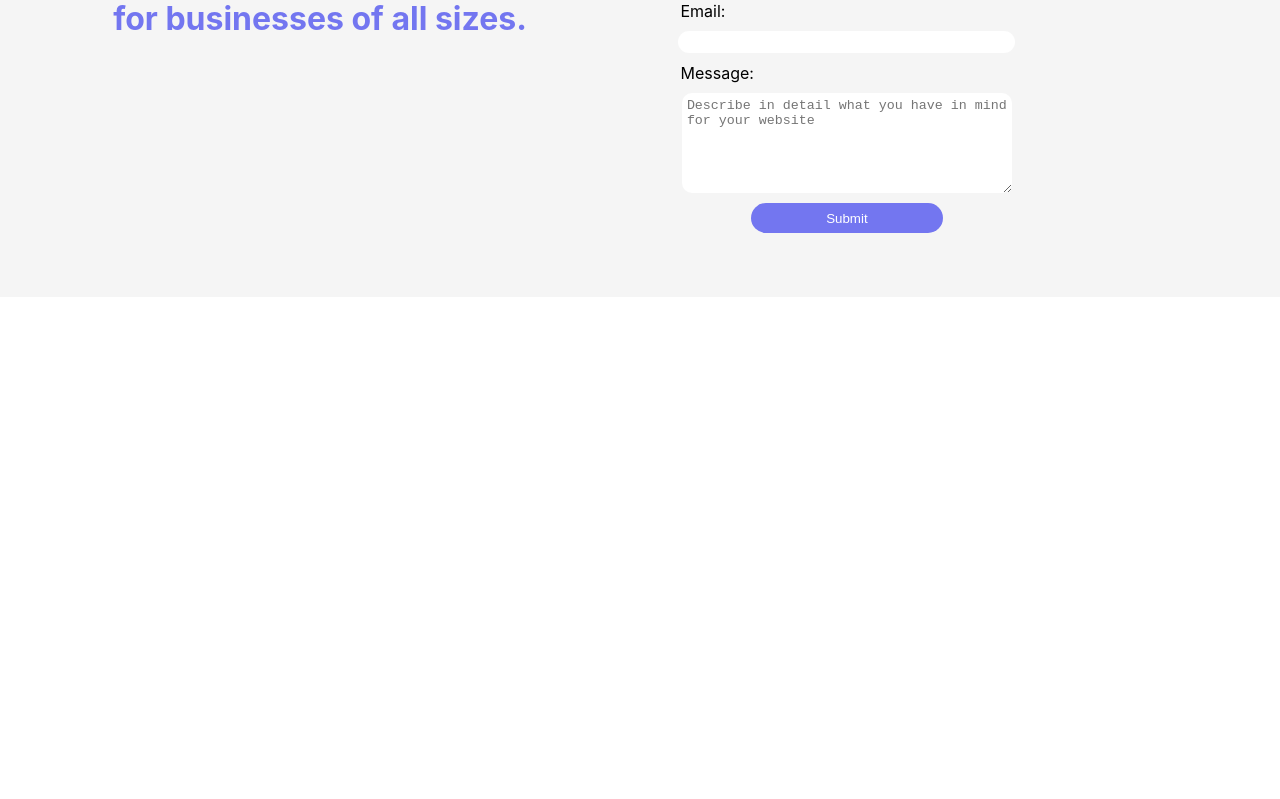
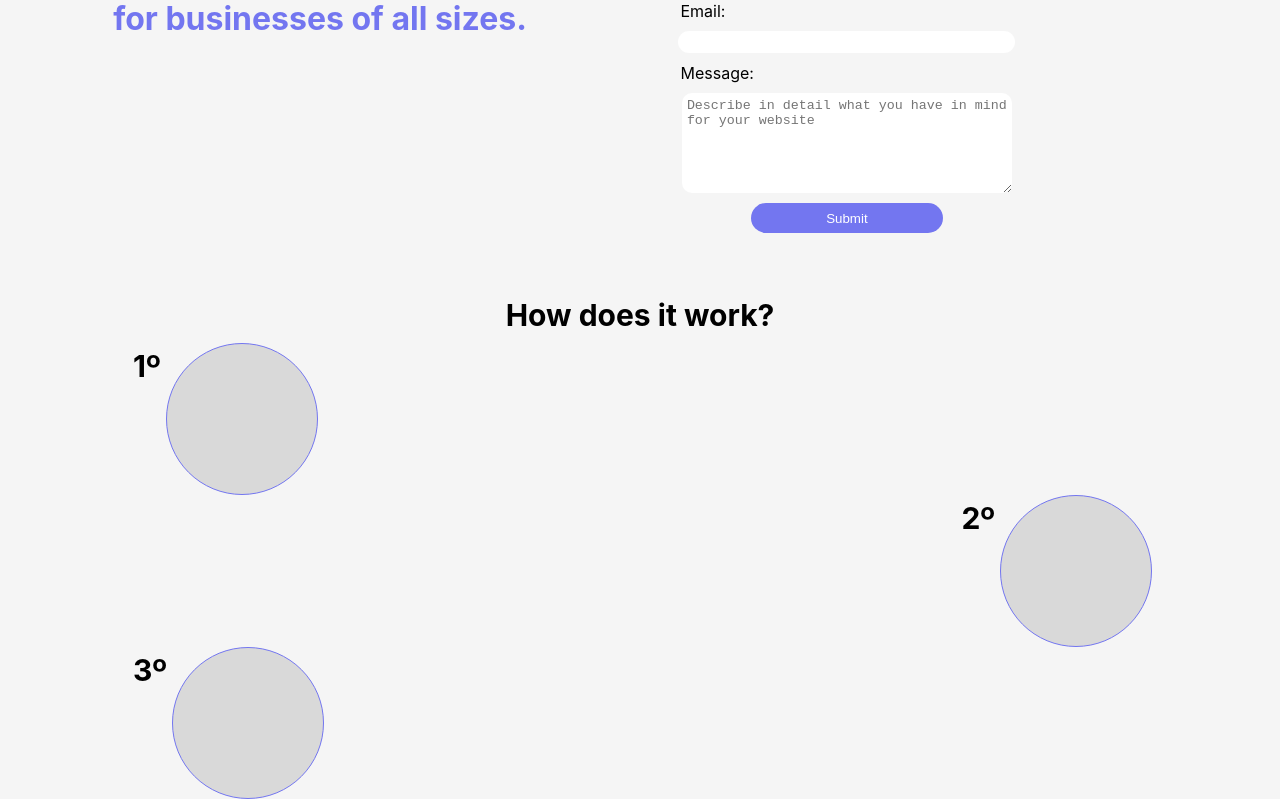
Before and after one commit to FelipeCastanheira/JLFC, a React (Create React App) app: page / in a window 1280 px wide. Shown: the part 245-1044 px from the top of the page. Before the commit the page ends 800 px from the top, so only its background shows below. Built offline with nearby package versions, Linux system fonts and the light colour scheme.

Commit message:
Main update

```diff
--- a/src/App.js
+++ b/src/App.js
@@ -2,6 +2,7 @@
 import React from 'react';
 import Navbar from './components/header/Navbar';
 import Main from './components/main/Main';
+import About from './components/about/About';
 
 
 
@@ -11,6 +12,7 @@
     <div className="App">
      <Navbar/>
      <Main/>
+  <About/>
     </div>
   );
 }
--- /dev/null
+++ b/src/components/about/About.js
@@ -0,0 +1,31 @@
+import React, { useState } from "react";
+import AboutContainer from "./About.styles";
+
+function About() {
+const [isOpen,setIsOpen] = useState(false)
+const [isOpen2,setIsOpen2] = useState(false)
+const [isOpen3,setIsOpen3] = useState(false)
+
+  return (
+    <AboutContainer>
+      <h2>How does it work?</h2>
+
+      <div className="left">
+        <h3>1º</h3>
+        <div className={`circle ${isOpen ? "open" : ""}`} onClick={()=>setIsOpen(!isOpen)}></div>
+      </div>
+
+      <div className="right">
+      <h3>2º</h3>
+        <div className={`circle ${isOpen2 ? "open" : ""}`} onClick={()=>setIsOpen2(!isOpen2)}></div>
+      </div>
+
+      <div className="left">
+      <h3>3º</h3>
+        <div className={`circle ${isOpen3 ? "open" : ""}`} onClick={()=>setIsOpen3(!isOpen3)}></div>
+      </div>
+    </AboutContainer>
+  );
+}
+
+export default About;
--- /dev/null
+++ b/src/components/about/About.styles.js
@@ -0,0 +1,101 @@
+import styled from "styled-components";
+
+const AboutContainer = styled.div`
+  background-color: var(--secondary);
+
+  h2 {
+    margin-top: 0;
+    margin-bottom: 10px;
+    font-size: 30px;
+  }
+
+  .circle {
+    width: 150px;
+    height: 150px;
+    border-radius: 50%;
+    background-color: var(--primary);
+    animation: ease-in;
+    transition: 0.4s;
+    border: solid 1px var(--tertiary);
+  }
+
+  .circle:hover {
+    cursor: pointer;
+  }
+
+  .open {
+    width: 400px;
+    border-radius: 30px;
+    transition: 0.4s;
+    animation: ease-out;
+  }
+
+  .left {
+    display: flex;
+    justify-content: flex-start;
+    width: 90vw;
+    padding-left: 10vw;
+  }
+
+  .right {
+    display: flex;
+    justify-content: flex-end;
+    width: 90vw;
+  }
+
+  h3 {
+    font-size: 30px;
+    margin: 5px;
+  }
+
+  @media screen and (max-width: 780px) {
+    padding-top: 15px;
+    display: flex;
+    flex-direction: column;
+    gap: 15px;
+    h2 {
+      font-size: 20px;
+      margin-bottom: 20px;
+    }
+
+    .circle {
+      width: 100px;
+      height: 100px;
+      border-radius: 50%;
+    }
+
+    .circle:hover {
+      cursor: pointer;
+    }
+
+    .open {
+      width: 250px;
+      border-radius: 30px;
+      transition: 0.4s;
+      animation: ease-out;
+    }
+
+    .left {
+      display: flex;
+      justify-content: flex-start;
+      width: 90vw;
+      padding-left: 0;
+    }
+
+    .right {
+      display: flex;
+      justify-content: flex-end;
+      width: 95vw;
+    }
+
+    h3 {
+      font-size: 20px;
+      margin: 5px;
+    }
+  }
+
+  @media screen and (max-width: 380px) {
+  }
+`;
+
+export default AboutContainer;
--- a/src/components/main/Main.styles.js
+++ b/src/components/main/Main.styles.js
@@ -109,6 +109,7 @@
   background-color: var(--tertiary);
   color: white;
   height: 25px;
+  margin-top: 10px;
 }
 
 form button:hover{
```
